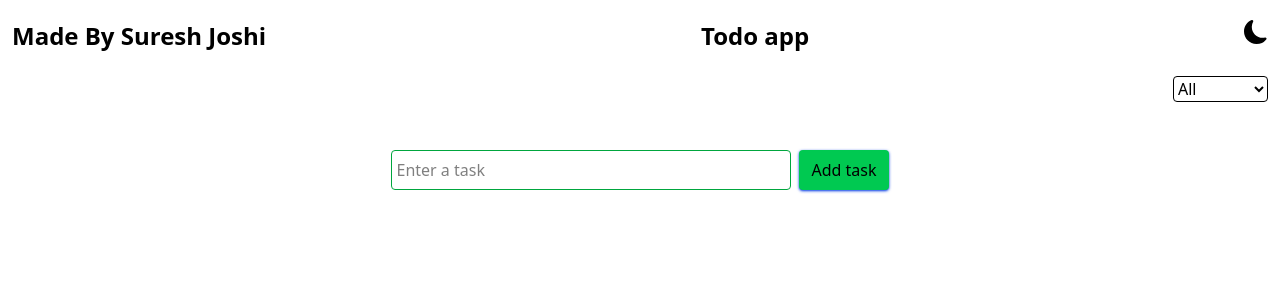
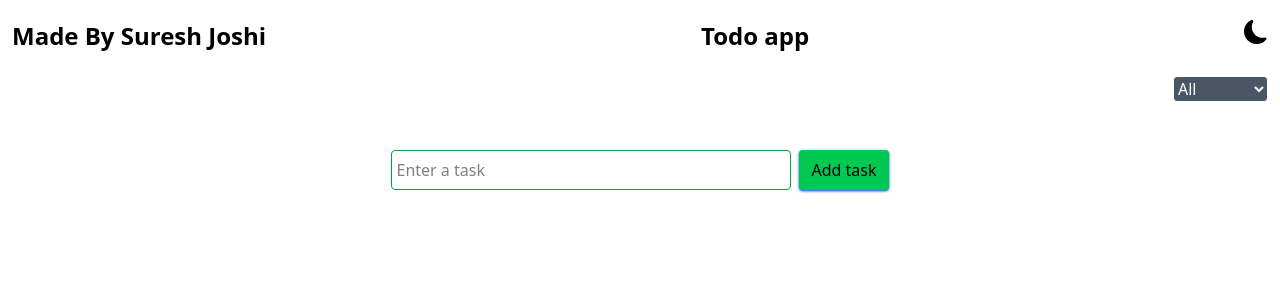
Before and after one commit to sureshjoshi88/todo-list-in-react, a React (Vite) app: page / in a window 1280 px wide. Shown: the top 300 px of the page. Built offline with nearby package versions, Linux system fonts and the light colour scheme.

Commit message:
to fixed for bugs in todo list

```diff
--- a/src/component/TodoList.jsx
+++ b/src/component/TodoList.jsx
@@ -102,7 +102,7 @@ const TodoList = (props) => {
                     }
                 </nav>
                 <div className='text-end p-2 mt-2'>
-                    <select className='border rounded' value={filter} onChange={(e)=>setFilter(e.target.value)} name="" id="">
+                    <select className={`border rounded ${props.mode==='light'?'bg-gray-600 text-white':'bg-white text-black'}`} value={filter} onChange={(e)=>setFilter(e.target.value)} name="" id="">
                         <option value="All">All</option>
                         <option value="Active">Active</option>
                         <option value="Complete">Complete</option>
```
